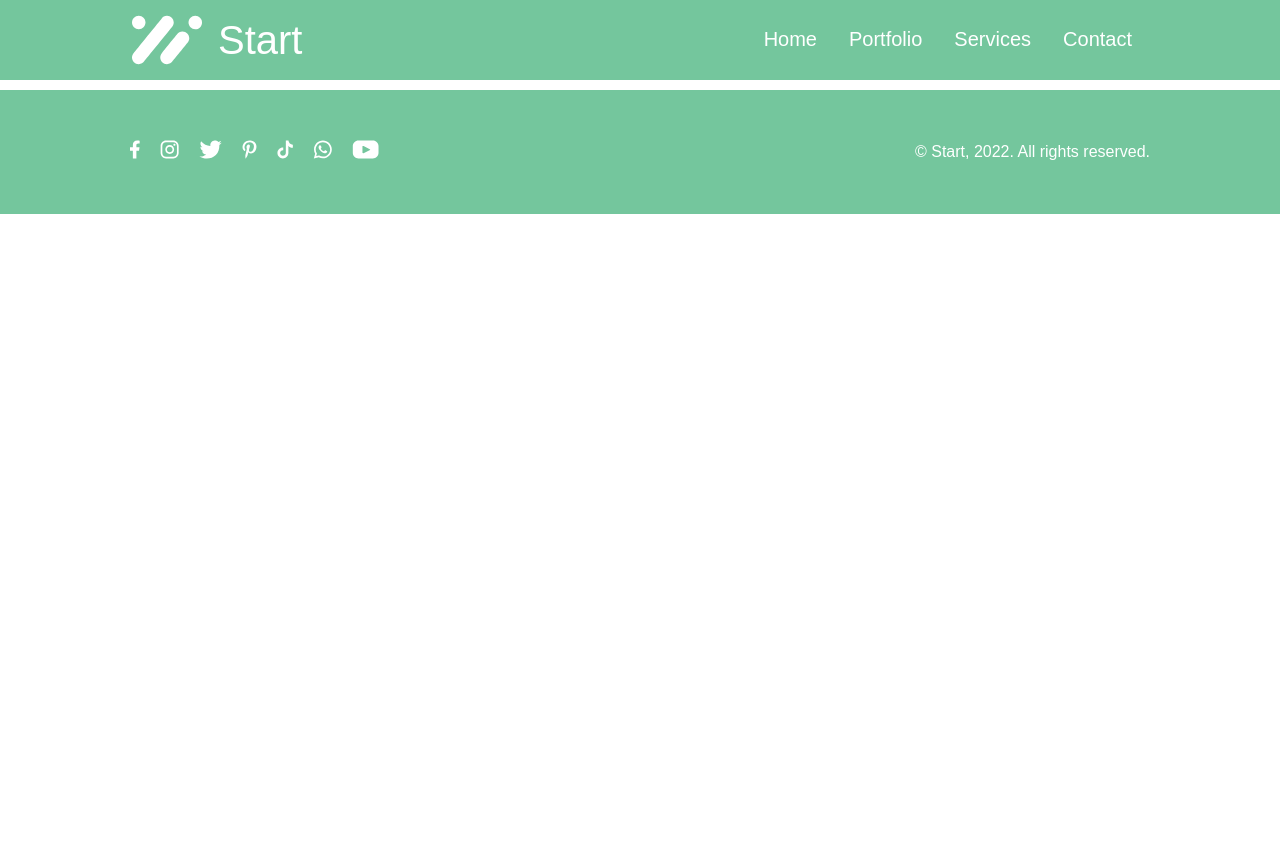
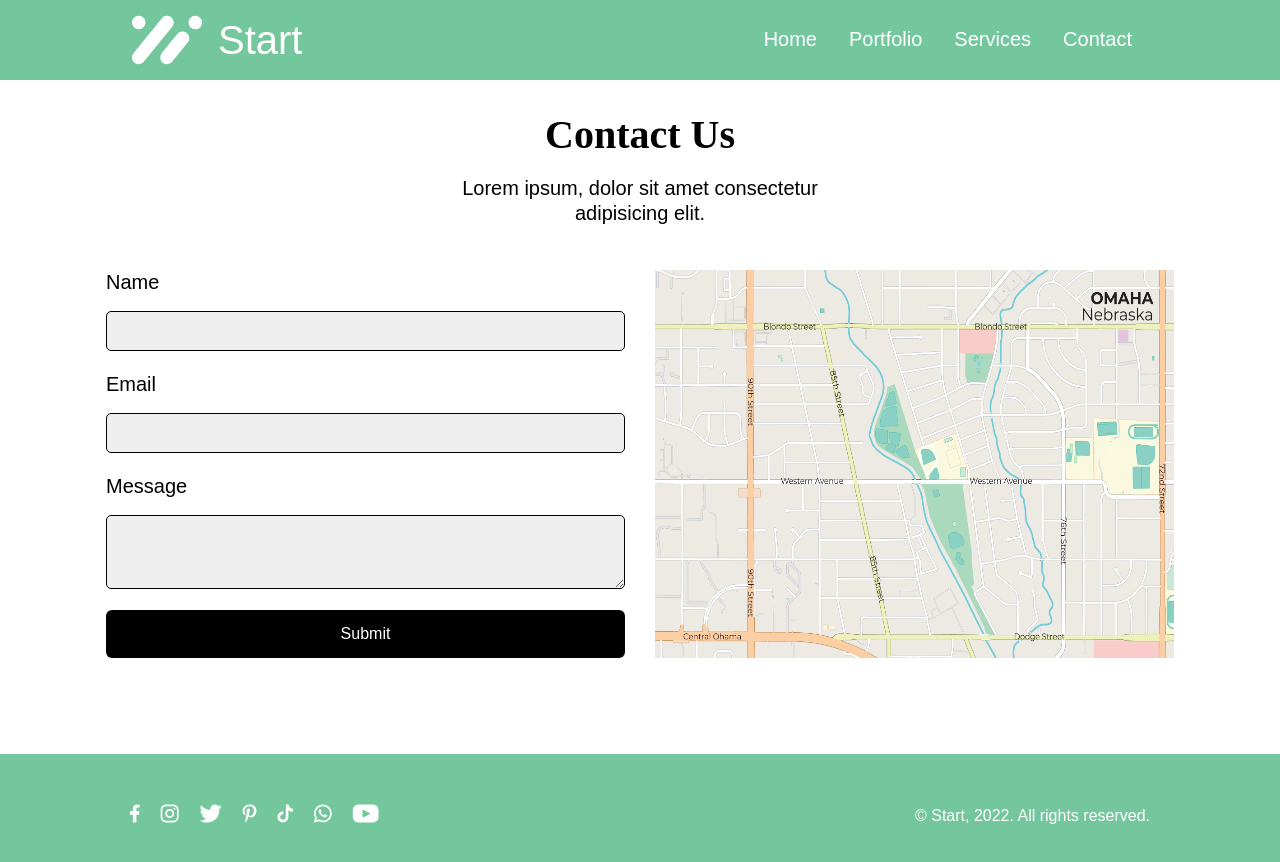
Before and after one commit to hanawazaki/startup-website, a website: page pages/contact.html in a window 1280 px wide. Before the commit the page ends 800 px from the top, so only its background shows below. Drawn offline with Linux system fonts and the light colour scheme; files whose address does not match are found by name.

Commit message:
add contact page

```diff
--- a/pages/contact.html
+++ b/pages/contact.html
@@ -12,6 +12,7 @@
     <header class="w-full pt-4 px-4 md:pt-0 md:px-132 bg-cstGreen">
       <div class="container mx-auto md:py-10">
         <div class="flex md:justify-between items-center">
+          <a href="../index.html">
             <div class="logo flex w-11 md:w-70 items-center">
               <img src="../img/logo.svg" alt="img-logo" />
               <h4
@@ -20,6 +21,7 @@
                 Start
               </h4>
             </div>
+          </a>
           <div class="w-full"></div>
           <div class="w-auto">
             <ul
@@ -93,7 +95,50 @@
     <!-- header end -->
 
     <!-- contact start -->
-
+    <section class="w-full px-18 mb-24 mt-30 md:px-106">
+      <div class="contact-heading text-center mb-11">
+        <h2 class="heading4 md:heading1 my-4 text-black">Contact Us</h2>
+        <p class="subheading text-black md:w-356 mx-auto break-words">
+          Lorem ipsum, dolor sit amet consectetur adipisicing elit.
+        </p>
+      </div>
+      <div class="flex flex-col md:flex-row-reverse gap-21 md:gap-30">
+        <div class="w-full md:w-1/2">
+          <img src="../img/map.png" alt="map" class="h-full" />
+        </div>
+        <div class="form-contact w-full md:w-1/2">
+          <form action="#">
+            <div class="mb-21 flex flex-col">
+              <label for="name" class="subheading mb-4">Name</label>
+              <input
+                type="text"
+                name="name"
+                class="w-full bg-cstGrey rounded-5 h-9 border border-black h-2.5"
+              />
+            </div>
+            <div class="mb-21 flex flex-col">
+              <label for="email" class="subheading mb-4">Email</label>
+              <input
+                type="email"
+                name="email"
+                class="w-full bg-cstGrey rounded-5 h-9 border border-black h-2.5"
+              />
+            </div>
+            <div class="mb-21 flex flex-col">
+              <label for="message" class="subheading mb-4">Message</label>
+              <textarea
+                name=""
+                rows="3"
+                class="bg-cstGrey rounded-5 border border-black"
+              ></textarea>
+            </div>
+            <div class="flex justify-center">
+              <button type="submit" class="btn-black w-full">Submit</button>
+            </div>
+          </form>
+        </div>
+      </div>
+    </section>
     <!-- contact end -->
 
     <!-- footer start -->
@@ -102,18 +147,20 @@
         class="flex flex-col md:flex-row text-center md:justify-between px-0 md:px-130 py-50 bg-cstGreen text-white"
       >
         <div class="socmeds flex justify-center gap-5 mb-5 md:mb-0">
-          <a href="#"><img src="./img/socmeds/fb.svg" alt="facebook-icon" /></a>
-          <a href="#"><img src="./img/socmeds/ig.svg" alt="ig-icon" /></a>
           <a href="#"
-            ><img src="./img/socmeds/twitter.svg" alt="twitter-icon"
+            ><img src="../img/socmeds/fb.svg" alt="facebook-icon"
           /></a>
-          <a href="#"><img src="./img/socmeds/path.svg" alt="path-icon" /></a>
+          <a href="#"><img src="../img/socmeds/ig.svg" alt="ig-icon" /></a>
           <a href="#"
-            ><img src="./img/socmeds/tiktok.svg" alt="tiktok-icon"
+            ><img src="../img/socmeds/twitter.svg" alt="twitter-icon"
           /></a>
-          <a href="#"><img src="./img/socmeds/wa.svg" alt="wa-icon" /></a>
+          <a href="#"><img src="../img/socmeds/path.svg" alt="path-icon" /></a>
           <a href="#"
-            ><img src="./img/socmeds/youtube.svg" alt="youtube-icon"
+            ><img src="../img/socmeds/tiktok.svg" alt="tiktok-icon"
+          /></a>
+          <a href="#"><img src="../img/socmeds/wa.svg" alt="wa-icon" /></a>
+          <a href="#"
+            ><img src="../img/socmeds/youtube.svg" alt="youtube-icon"
           /></a>
         </div>
 
@@ -121,5 +168,6 @@
       </div>
     </footer>
     <!-- footer end -->
+    <script type="module" src="../js/app.js"></script>
   </body>
 </html>
--- a/tailwind.config.js
+++ b/tailwind.config.js
@@ -6,10 +6,13 @@ module.exports = {
       colors: {
         'cstGreen': '#74C69D',
         'cstBlack': '#212529',
+        'cstGrey': '#EEEEEE',
       },
       spacing: {
+        '2.5': '2.5rem',
         '10': '10px',
         '18': '18px',
+        '21': '21px',
         '30': '30px',
         '50': '50px',
         '52': '52px',
@@ -44,6 +47,9 @@ module.exports = {
       },
       boxShadow: {
         'card': '3px 4px 12px 1px rgba(0, 0, 0, 0.25);'
+      },
+      borderRadius: {
+        '5': '5px'
       }
 
     }
```
Also changed, not shown: pages/portfolio.html (+2 -0 lines), pages/services.html (+2 -0 lines), dist/main.css. Lines whose indentation alone changed are shown as unchanged.
